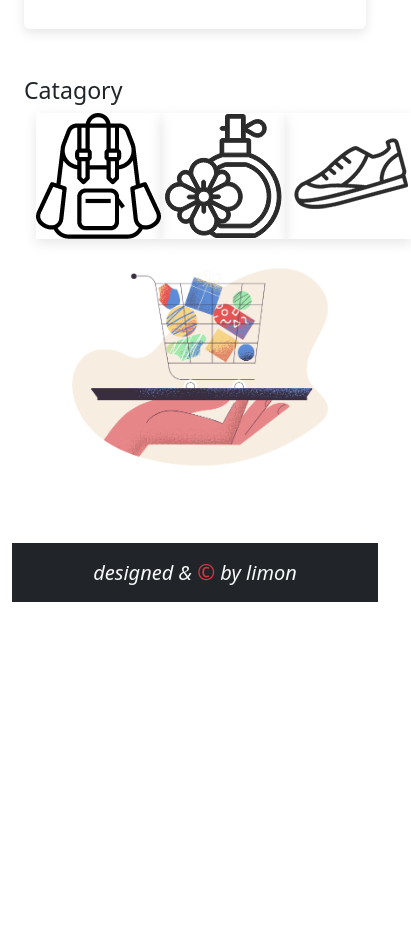
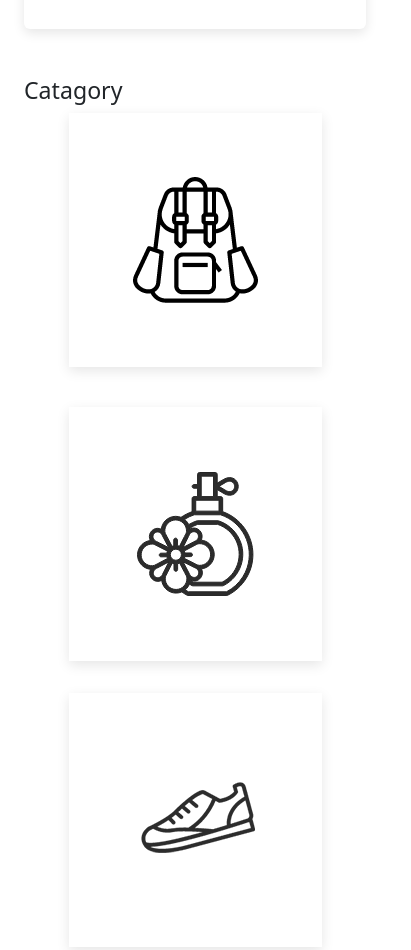
Before and after one commit to limonbdtech/product-shop, a plain HTML site: page index.html in a window 390 px wide. Shown: the part 3889-4839 px from the top of the page, 411 px wide, since content can reach past the window. Before the commit the page ends 4491 px from the top, so only its background shows below. Drawn offline with nearby package versions, Linux system fonts and the light colour scheme.

Commit message:
first commit

```diff
--- a/index.html
+++ b/index.html
@@ -223,9 +223,9 @@
               <div class="container py-5" id="catagory">
                  <h3>Catagory</h3>
                  <div class="row d-md-flex flex-md-colum flex-lg-row   flex-lg-row">
-                   <div class="col-lg-6 col-md-12    d-flex flex-sm-column flex-md-row px-4  flex-lg-row  align-items-center gap-lg-5 gap-md-5 gap-sm-5 ">
+                   <div class="col-lg-6 col-md-12 extarnal   d-flex flex-sm-column flex-md-row px-4  flex-lg-row  align-items-center gap-lg-5 gap-md-5 gap-sm-5 ">
                            <div class="box align-items-center p-lg-5 p-md-4 p-sm-5"> <img src="./Categories/bag.png" alt="bag"> </div>
-                           <div class="d-flex gap-lg-5 gap-md-5 gap-sm-5 flex-md-row flex-lg-column flex-sm-column ">
+                           <div class="d-flex gap-lg-5 gap-md-5 gap-sm-5 flex-md-row inner-extarnal flex-lg-column flex-sm-column ">
                             <div class="box p-lg-5 p-md-4 p-sm-5">
                               <img class="d-block" src="./Categories/perfume.png" alt="">
                             </div>
--- a/style.css
+++ b/style.css
@@ -63,3 +63,19 @@ a {
   footer{
     font-style: italic;
   }
+
+  @media only screen and (max-width: 570px) {
+    .extarnal {
+        display: flex;
+      flex-direction: column;
+      gap:2.5rem;
+    }
+    .inner-extarnal{
+        display: flex;
+        flex-direction: column;
+        gap: 2rem;
+    }
+    .box{
+        padding: 4rem;
+    }
+  }
```
